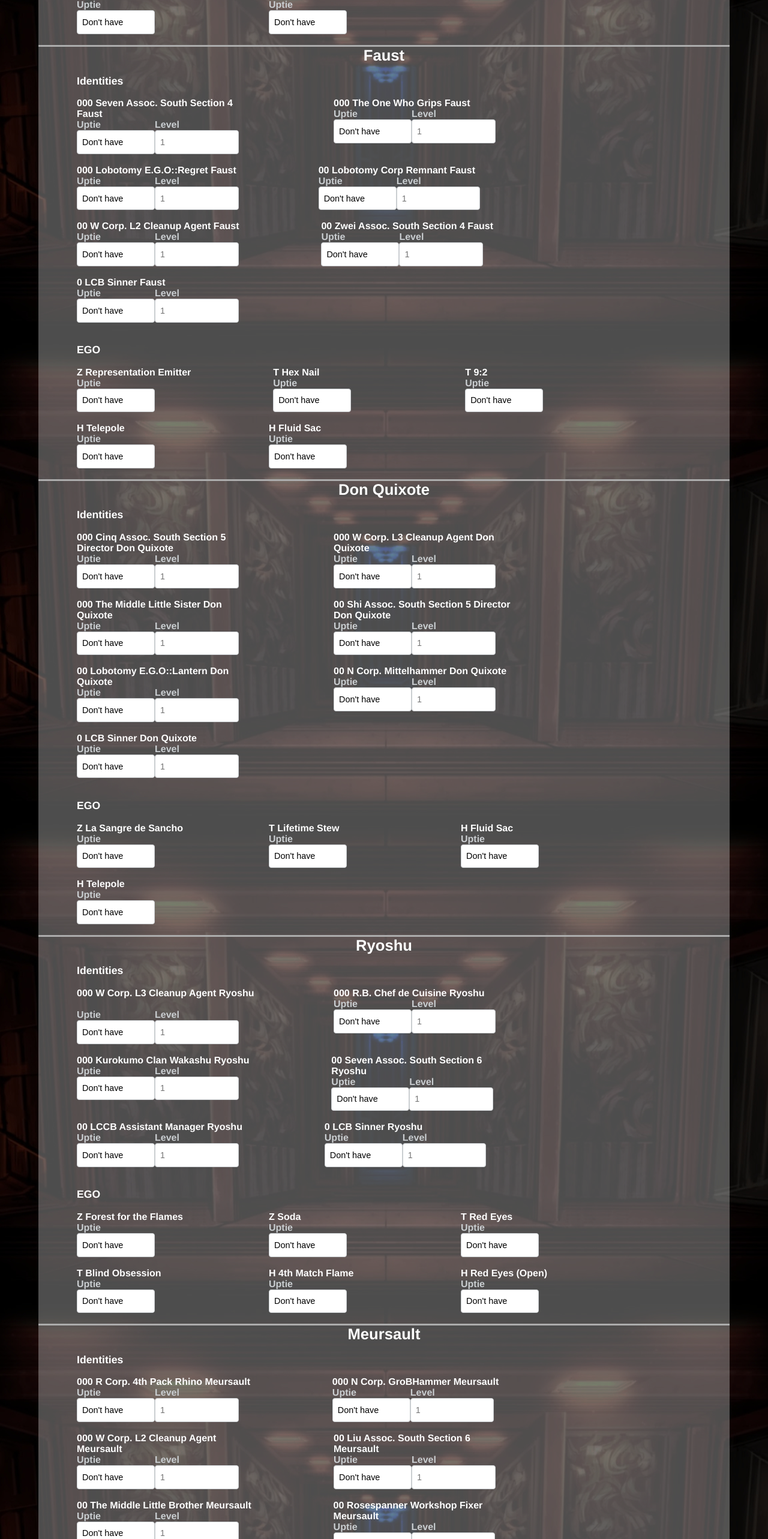
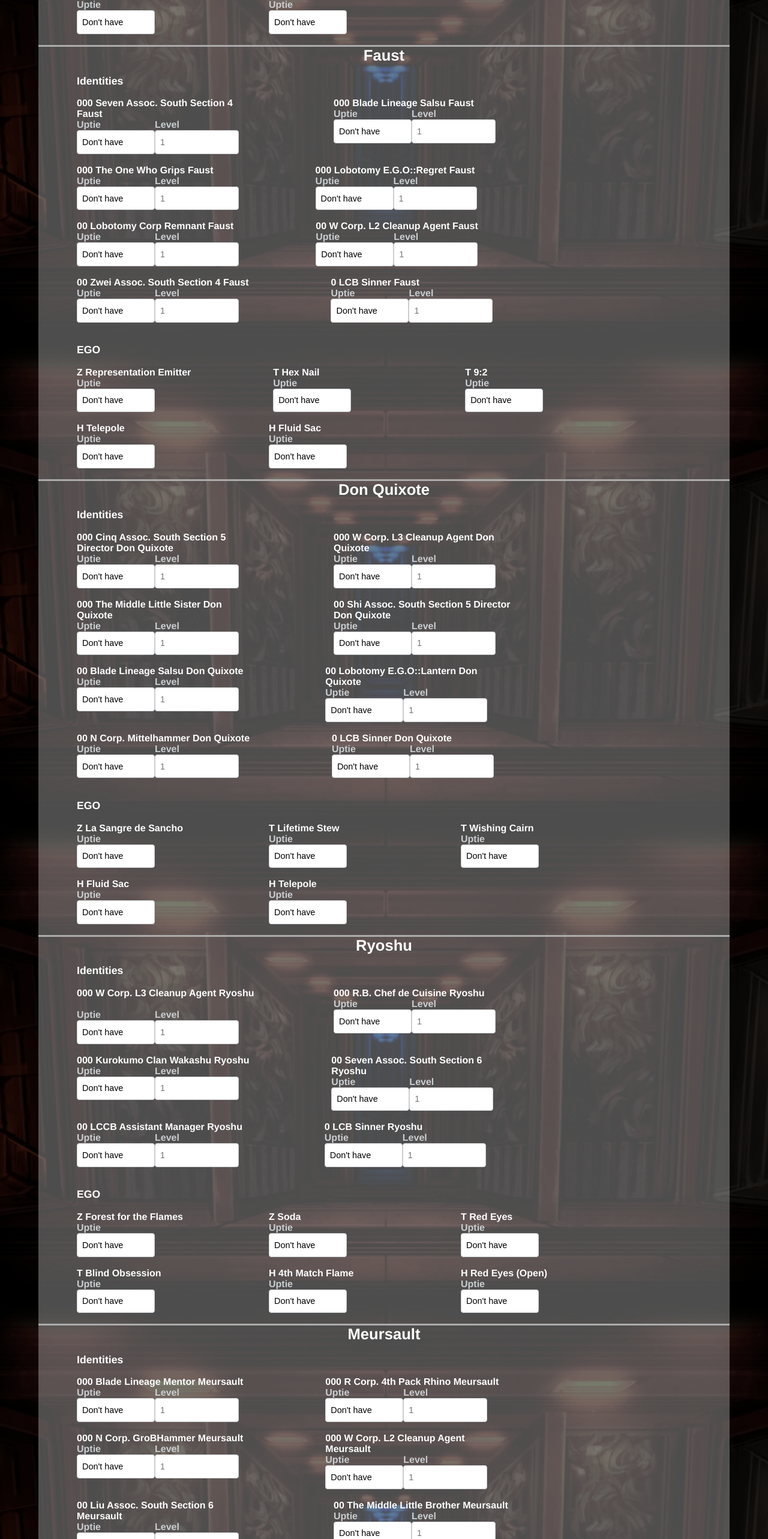
Before and after one commit to xfdxfdxfd/dantedoglcb, a Vue app: page /LCB/StatusSetting in a window 1280 px wide. Shown: the part 1052-3618 px from the top of the page at 60% size. Built offline with nearby package versions, Linux system fonts and the light colour scheme.

Commit message:
add back the don ego + add event ids

```diff
--- a/src/components/data.js
+++ b/src/components/data.js
@@ -23,7 +23,8 @@ export default {
                 },
                 FaustIDs: {
                     IDs: {
-                        "Seven Assoc. South Section 4 Faust": { rarity: "Rarity000", uptied: "0", level:1 },
+                        "Seven Assoc. South Section 4 Faust": { rarity: "Rarity000", uptied: "0", level: 1 },
+                        "Blade Lineage Salsu Faust": { rarity: "Rarity000", uptied: "0", level:1 },
                         "The One Who Grips Faust": { rarity: "Rarity000", uptied: "0", level:1 },
                         "Lobotomy E.G.O::Regret Faust": { rarity: "Rarity000", uptied: "0", level:1 },
                         "Lobotomy Corp Remnant Faust": { rarity: "Rarity00", uptied: "0", level:1 },
@@ -41,17 +42,19 @@ export default {
                 },
                 DonIDs: {
                     IDs: {
-                        "Cinq Assoc. South Section 5 Director Don Quixote": { rarity: "Rarity000", uptied: "0", level:1 },
+                        "Cinq Assoc. South Section 5 Director Don Quixote": { rarity: "Rarity000", uptied: "0", level: 1 },
                         "W Corp. L3 Cleanup Agent Don Quixote": { rarity: "Rarity000", uptied: "0", level:1 },
                         "The Middle Little Sister Don Quixote": { rarity: "Rarity000", uptied: "0", level:1 },
-                        "Shi Assoc. South Section 5 Director Don Quixote": { rarity: "Rarity00", uptied: "0", level:1 },
+                        "Shi Assoc. South Section 5 Director Don Quixote": { rarity: "Rarity00", uptied: "0", level: 1 },
+                        "Blade Lineage Salsu Don Quixote": { rarity: "Rarity00", uptied: "0", level:1 },
                         "Lobotomy E.G.O::Lantern Don Quixote": { rarity: "Rarity00", uptied: "0", level:1 },
                         "N Corp. Mittelhammer Don Quixote": { rarity: "Rarity00", uptied: "0", level:1 },
                         "LCB Sinner Don Quixote": { rarity: "Rarity0", uptied: "0", level:1 },
                     },
                     EGOs: {
                         "La Sangre de Sancho": { rarity: "Z", uptied: "0", level:1 },
-                        "Lifetime Stew": { rarity: "T", uptied: "0", level:1 },
+                        "Lifetime Stew": { rarity: "T", uptied: "0", level: 1 },
+                        "Wishing Cairn": { rarity: "T", uptied: "0", level: 1 },
                         "Fluid Sac": { rarity: "H", uptied: "0", level:1 },
                         "Telepole": { rarity: "H", uptied: "0", level:1 },
                     },
@@ -76,6 +79,7 @@ export default {
                 },
                 MeurIDs: {
                     IDs: {
+                        "Blade Lineage Mentor Meursault": { rarity: "Rarity000", uptied: "0", level:1 },
                         "R Corp. 4th Pack Rhino Meursault": { rarity: "Rarity000", uptied: "0", level:1 },
                         "N Corp. GroBHammer Meursault": { rarity: "Rarity000", uptied: "0", level:1 },
                         "W Corp. L2 Cleanup Agent Meursault": { rarity: "Rarity000", uptied: "0", level:1 },
@@ -208,7 +212,8 @@ export default {
                         "G Corp. Manager Corporal Gregor": { rarity: "Rarity000", uptied: "0", level:1 },
                         "Twinhook Pirates First Mate Gregor": { rarity: "Rarity000", uptied: "0", level:1 },
                         "Zwei Assoc. South Section 4 Gregor": { rarity: "Rarity000", uptied: "0", level:1 },
-                        "Rosespanner Workshop Fixer Gregor": { rarity: "Rarity00", uptied: "0", level:1 },
+                        "Rosespanner Workshop Fixer Gregor": { rarity: "Rarity00", uptied: "0", level: 1 },
+                        "Kurokumo Clan Captain Gregor": { rarity: "Rarity00", uptied: "0", level:1 },
                         "Liu Assoc. South Section 6 Gregor": { rarity: "Rarity00", uptied: "0", level:1 },
                         "R.B. Sous-chef Gregor": { rarity: "Rarity00", uptied: "0", level:1 },
                         "LCB Sinner Gregor": { rarity: "Rarity0", uptied: "0", level:1 },
--- a/src/locales/en.json
+++ b/src/locales/en.json
@@ -38,6 +38,7 @@
     "Changelog10-01-2024":"Add 2 2nd Walpurgis Night IDs",
     "Changelog24-01-2024":"Add 2 Dieci IDs, add the EXP Calculator, improve UI",
     "Changelog07-02-2024":"Add The Pequod Captain Ishmael",
+    "Changelog17-02-2024":"Add Don's Wishing Cairn EGO, add the coming event IDs",
 
     "Effloresced E.G.O::Spicebush YiSang":"Effloresced E.G.O::Spicebush YiSang",
     "Blade Lineage Salsu YiSang":"Blade Lineage Salsu YiSang",
@@ -49,6 +50,7 @@
     "LCB Sinner YiSang":"LCB Sinner YiSang",
 
     "Seven Assoc. South Section 4 Faust":"Seven Assoc. South Section 4 Faust",
+    "Blade Lineage Salsu Faust":"Blade Lineage Salsu Faust",
     "The One Who Grips Faust":"The One Who Grips Faust",
     "Lobotomy E.G.O::Regret Faust":"Lobotomy E.G.O::Regret Faust",
     "Lobotomy Corp Remnant Faust":"Lobotomy Corp Remnant Faust",
@@ -61,6 +63,7 @@
     "The Middle Little Sister Don Quixote":"The Middle Little Sister Don Quixote",
     "Lobotomy E.G.O::Lantern Don Quixote":"Lobotomy E.G.O::Lantern Don Quixote",
     "Shi Assoc. South Section 5 Director Don Quixote":"Shi Assoc. South Section 5 Director Don Quixote",
+    "Blade Lineage Salsu Don Quixote":"Blade Lineage Salsu Don Quixote",
     "N Corp. Mittelhammer Don Quixote":"N Corp. Mittelhammer Don Quixote",
     "LCB Sinner Don Quixote":"LCB Sinner Don Quixote",
 
@@ -72,6 +75,7 @@
     "LCCB Assistant Manager Ryoshu":"LCCB Assistant Manager Ryoshu",
 
     "R Corp. 4th Pack Rhino Meursault":"R Corp. 4th Pack Rhino Meursault",
+    "Blade Lineage Mentor Meursault":"Blade Lineage Mentor Meursault",
     "N Corp. GroBHammer Meursault":"N Corp. GroBHammer Meursault",
     "The Middle Little Brother Meursault":"The Middle Little Brother Meursault",
     "W Corp. L2 Cleanup Agent Meursault":"W Corp. L2 Cleanup Agent Meursault",
@@ -131,6 +135,7 @@
     "Lobotomy E.G.O::Magic Bullet Outis":"Lobotomy E.G.O::Magic Bullet Outis",
 
     "G Corp. Manager Corporal Gregor":"G Corp. Manager Corporal Gregor",
+    "Kurokumo Clan Captain Gregor":"Kurokumo Clan Captain Gregor",
     "Zwei Assoc. South Section 4 Gregor":"Zwei Assoc. South Section 4 Gregor",
     "Rosespanner Workshop Fixer Gregor":"Rosespanner Workshop Fixer Gregor",
     "Liu Assoc. South Section 6 Gregor":"Liu Assoc. South Section 6 Gregor",
--- a/src/locales/zh.json
+++ b/src/locales/zh.json
@@ -38,6 +38,7 @@
     "Changelog10-01-2024":"新增第二次炒冷飯人格",
     "Changelog24-01-2024":"新增十箱十鴻，新增升等計算器，改善UI",
     "Changelog07-02-2024":"新增船瑪",
+    "Changelog17-02-2024":"新增唐的許願石，新增活動人格",
 
     "Effloresced E.G.O::Spicebush YiSang":"花箱",
     "Blade Lineage Salsu YiSang":"劍箱",
@@ -49,6 +50,7 @@
     "LCB Sinner YiSang":"初始箱",
 
     "Seven Assoc. South Section 4 Faust":"七浮",
+    "Blade Lineage Salsu Faust":"劍浮",
     "The One Who Grips Faust":"N浮",
     "Lobotomy E.G.O::Regret Faust":"悔浮",
     "Lobotomy Corp Remnant Faust":"L浮",
@@ -56,6 +58,7 @@
     "Zwei Assoc. South Section 4 Faust":"二浮",
     "LCB Sinner Faust":"初始浮",
 
+    "Blade Lineage Salsu Don Quixote":"劍唐",
     "Cinq Assoc. South Section 5 Director Don Quixote":"五唐",
     "W Corp. L3 Cleanup Agent Don Quixote":"W唐",
     "The Middle Little Sister Don Quixote":"中唐",
@@ -71,6 +74,7 @@
     "LCB Sinner Ryoshu":"初始良",
     "LCCB Assistant Manager Ryoshu":"槍良",
 
+    "Blade Lineage Mentor Meursault":"劍鎖",
     "R Corp. 4th Pack Rhino Meursault":"R鎖",
     "N Corp. GroBHammer Meursault":"N鎖",
     "The Middle Little Brother Meursault":"中鎖",
@@ -131,6 +135,7 @@
     "Lobotomy E.G.O::Magic Bullet Outis":"魔彈奧",
 
     "G Corp. Manager Corporal Gregor":"G蟑",
+    "Kurokumo Clan Captain Gregor":"黑雲蟑",
     "Zwei Assoc. South Section 4 Gregor":"二蟲",
     "Rosespanner Workshop Fixer Gregor":"玫瑰蟲",
     "Liu Assoc. South Section 6 Gregor":"六蟲",
--- a/src/views/Changelog.vue
+++ b/src/views/Changelog.vue
@@ -7,6 +7,16 @@
                 <h2 class="separator"></h2>
                 &nbsp;
                 <!-- timeline item -->
+                <div class="timeline">
+                    <div class="container black">
+                        <div class="timelinecontent_black">
+                            <h3 style="text-align:left;">17-02-2024</h3>
+                            <p style="text-align:left;">{{ $t(`Changelog17-02-2024`) }}
+                            </p>
+
+                        </div>
+                    </div>
+                </div>
                 <div class="timeline">
                     <div class="container black">
                         <div class="timelinecontent_black">
```
